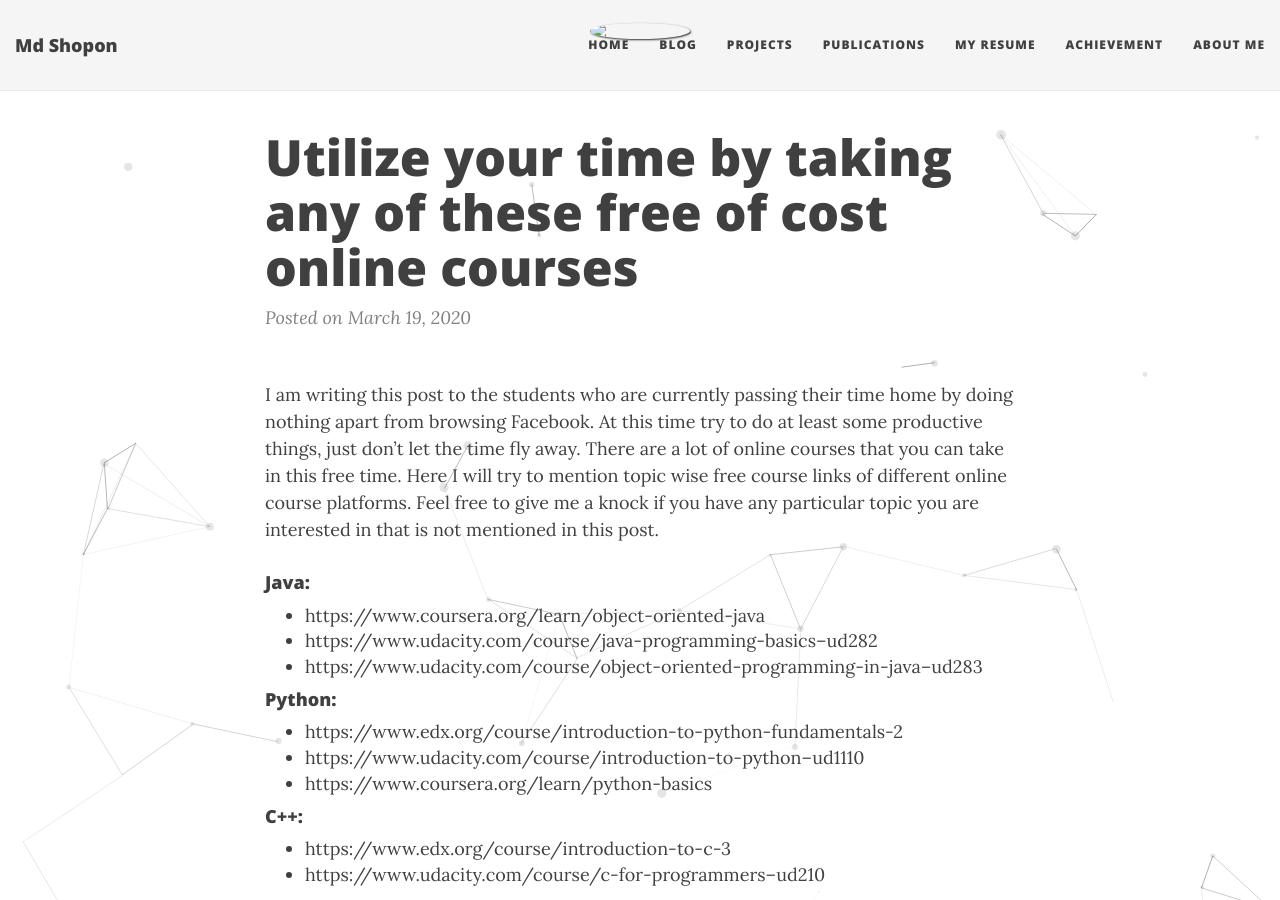
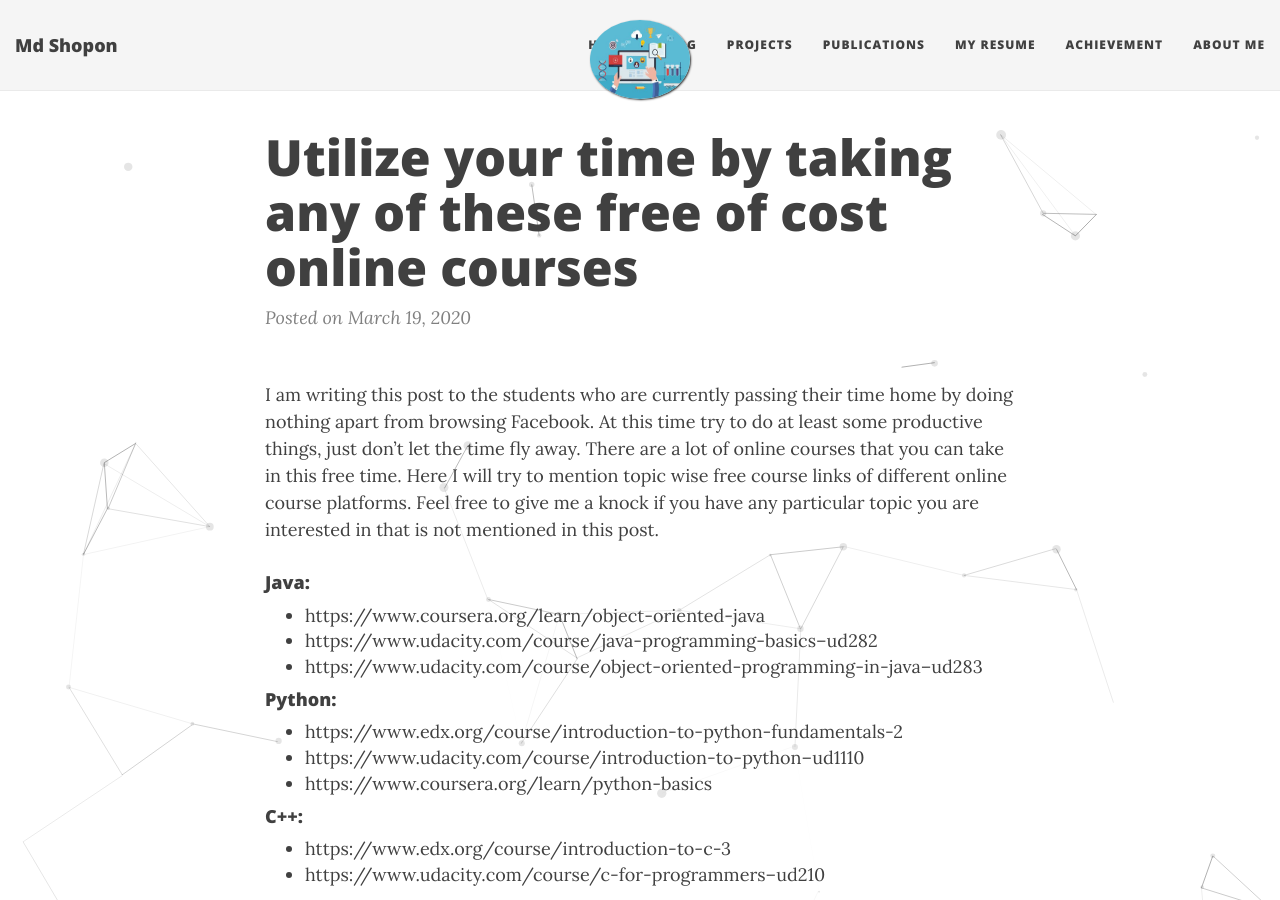
Before and after one commit to shoponmd/shoponmd.github.io, a Jekyll site: the page built from _posts/2020-03-19-onlinecourse.md, in a window 1280 px wide and 900 px high. Built offline with Jekyll 4.4.1, drawn with Linux system fonts in a browser that asks for light colours; nearby versions of some CDN libraries; comment, search, counter and statistics services are not loaded.

Commit message:
Second_s

```diff
--- a/_posts/2020-03-19-onlinecourse.md
+++ b/_posts/2020-03-19-onlinecourse.md
@@ -2,8 +2,8 @@
 layout: post
 comments: true
 author: "Shopon"
-avatar: img/authors/shopon.jpg
-image: img/online_resized.jpg
+avatar: /img/authors/shopon.jpg
+image: /img/online_resized.jpg
 title: Utilize your time by taking any of these free of cost online courses
 tags:
   - Online Course
```
